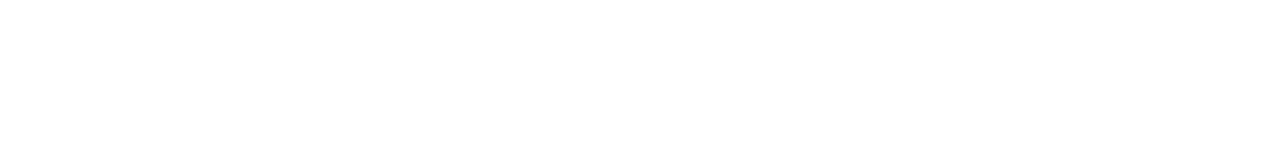
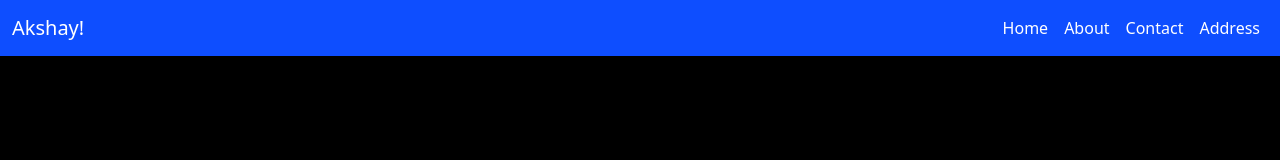
Before and after one commit to Akshaykumarpv03/Akshaykumar.github.io, a plain HTML site: page index.html in a window 1280 px wide. Drawn offline with nearby package versions, Linux system fonts and the light colour scheme.

Commit message:
Nav bar added

```diff
--- a/index.html
+++ b/index.html
@@ -5,18 +5,47 @@
     <meta name="viewport" content="width=device-width, initial-scale=1.0">
     <title>Document</title>
     <link href="https://cdn.jsdelivr.net/npm/bootstrap@5.0.2/dist/css/bootstrap.min.css" rel="stylesheet" integrity="sha384-EVSTQN3/azprG1Anm3QDgpJLIm9Nao0Yz1ztcQTwFspd3yD65VohhpuuCOmLASjC" crossorigin="anonymous">
+    <link rel="stylesheet" href="style.css">
 </head>
 <body>
+    <div class="mainbody">
+        <header>
+            <nav class="navbar navbar-expand-lg navbar-light bg-light justify-content-end custom-navbar"  >
+                <div class="container-fluid justify-content-end" >
+                <a class="navbar-brand me-auto" style="color: white;"   href="#">Akshay!</a>
+
+                <button class="navbar-toggler "  type="button" data-bs-toggle="collapse"
+                    data-bs-target="#navbarNav" aria-controls="navbarNav" aria-expanded="false"
+                    aria-label="Toggle navigation">
+                    <span class="navbar-toggler-icon"></span>
+                </button>
+
+                <div class="collapse navbar-collapse justify-content-end" id="navbarNav">
+                    <ul class="navbar-nav">
+                    <li class="nav-item">
+                        <a class="nav-link active"   style="color: white;"  aria-current="page" href="#">Home</a>
+                    </li>
+                    <li class="nav-item">
+                        <a class="nav-link"   style="color: white;"  href="#">About</a>
+                    </li>
+                    <li class="nav-item">
+                        <a class="nav-link"  style="color: white;"   href="#">Contact</a>
+                    </li>
+                    <li class="nav-item">
+                        <a class="nav-link disabled"   style="color: white;"   href="#" tabindex="-1" aria-disabled="true">Address</a>
+                    </li>
+                    </ul>
+                </div>
+                </div>
+            </nav>
+        </header>
 
 
 
 
 
 
-
-
-
-
+    </div>
 
     <script src="https://code.jquery.com/jquery-3.7.1.js" integrity="sha256-eKhayi8LEQwp4NKxN+CfCh+3qOVUtJn3QNZ0TciWLP4=" crossorigin="anonymous"></script>
     <script src="https://cdn.jsdelivr.net/npm/@popperjs/core@2.9.2/dist/umd/popper.min.js" integrity="sha384-IQsoLXl5PILFhosVNubq5LC7Qb9DXgDA9i+tQ8Zj3iwWAwPtgFTxbJ8NT4GN1R8p" crossorigin="anonymous"></script>
--- a/style.css
+++ b/style.css
@@ -0,0 +1,9 @@
+.mainbody{
+    background-color: black;
+    height: 800px;
+    width: 100%;
+}
+.custom-navbar {
+  background-color: rgb(14, 78, 255) !important;
+
+}
```
